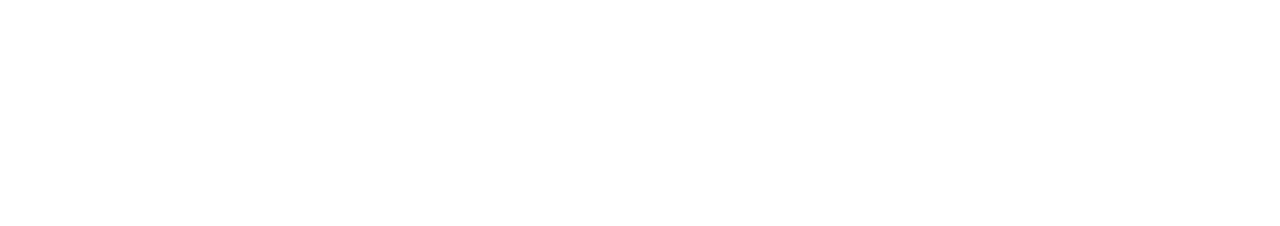
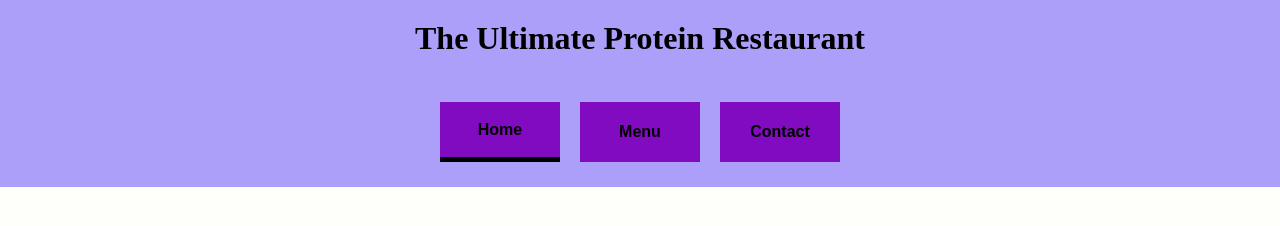
Before and after one commit to DeveloperDave17/RestaurantPage, a website built with webpack: page dist/index.html in a window 1280 px wide. Built offline with nearby package versions, Linux system fonts and the light colour scheme.

Commit message:
Create webpack setup
Also creates navbar

```diff
--- /dev/null
+++ b/src/homePage.js
@@ -0,0 +1 @@
+import './homePageStle.css';
--- a/src/index.js
+++ b/src/index.js
@@ -0,0 +1,16 @@
+import './style.css';
+import displayNavbar from "./navbar";
+
+function displayRestaurantName() {
+    const content = document.querySelector('#content');
+    const header = document.createElement('h1');
+
+    header.textContent = 'The Ultimate Protein Restaurant';
+    header.classList.add('header');
+    content.appendChild(header);
+}
+
+displayRestaurantName();
+displayNavbar();
+const navBarContainer = document.querySelector('.navbar-container');
+(navBarContainer.childNodes)[0].classList.add('selected');
--- /dev/null
+++ b/src/navbar.js
@@ -0,0 +1,21 @@
+import './style.css';
+
+export default function displayNavbar() {
+    const content = document.querySelector("#content");
+    const navBarContainer = document.createElement('div');
+    navBarContainer.classList.add('navbar-container');
+
+    const homeButton = document.createElement('button');
+    homeButton.textContent = 'Home';
+
+    const menuButton = document.createElement('button');
+    menuButton.textContent = 'Menu';
+
+    const contactButton = document.createElement('button');
+    contactButton.textContent = 'Contact';
+
+    navBarContainer.appendChild(homeButton);
+    navBarContainer.appendChild(menuButton);
+    navBarContainer.appendChild(contactButton);
+    content.appendChild(navBarContainer);
+};
--- /dev/null
+++ b/src/style.css
@@ -0,0 +1,60 @@
+:root {
+    --background: #fefffa;
+    --primary: #50cf0c;
+    --secondary: #ac9ff9;
+    --accent: #810bc1;
+}
+
+body {
+    margin: 0px;
+    background-color: var(--background);
+    font-size: 16px;
+    box-sizing: border-box;
+}
+
+.header {
+    font-size: 32px;
+    font-weight: 600;
+    text-align: center;
+    background-color: var(--secondary);
+    margin: 0px;
+    padding: 20px 0px;
+}
+
+.selected {
+    border-bottom: 5px solid black;
+    box-sizing: border-box;
+}
+
+.navbar-container {
+    display: flex;
+    justify-content: center;
+    padding-top: 15px;
+    width: 100vw;
+    height: 80px;
+    padding-bottom: 15px;
+    background-color: #ac9ff9;
+    align-items: center;
+}
+
+.navbar-container>button:nth-child(2) {
+    margin: 0 20px 0;
+}
+
+.navbar-container>button {
+    background-color: #810bc1;
+    font-weight: 600;
+    width: 120px;
+    height: 60px;
+    padding: auto;
+    font-size: 16px;
+    text-align: center;
+}
+
+button {
+    border: none;
+}
+
+.navbar-container>button:hover {
+    margin-bottom: 5px;
+}
--- a/webpack.config.js
+++ b/webpack.config.js
@@ -1,9 +1,26 @@
 const path = require('path');
 
 module.exports = {
+    mode: "development",
     entry: './src/index.js',
     output: {
         filename: 'main.js',
         path: path.resolve(__dirname, 'dist'),
     },
+    devtool: 'inline-source-map',
+    devServer: {
+        static: './dist',
+    },
+    module: {
+        rules: [
+            {
+                test: /\.css$/i,
+                use: ['style-loader', 'css-loader'],
+            },
+            {
+                test: /\.(png|svg|jpg|jpeg|gif)$/i,
+                use: 'asset/resource',
+            },
+        ],
+    },
 };
```
Also changed, not shown: package.json (+7 -2 lines), dist/index.html, dist/main.js (added), src/arm.png (added), src/homePageStyle.css (added), src/muscleMan.png (added), 1 other file.
